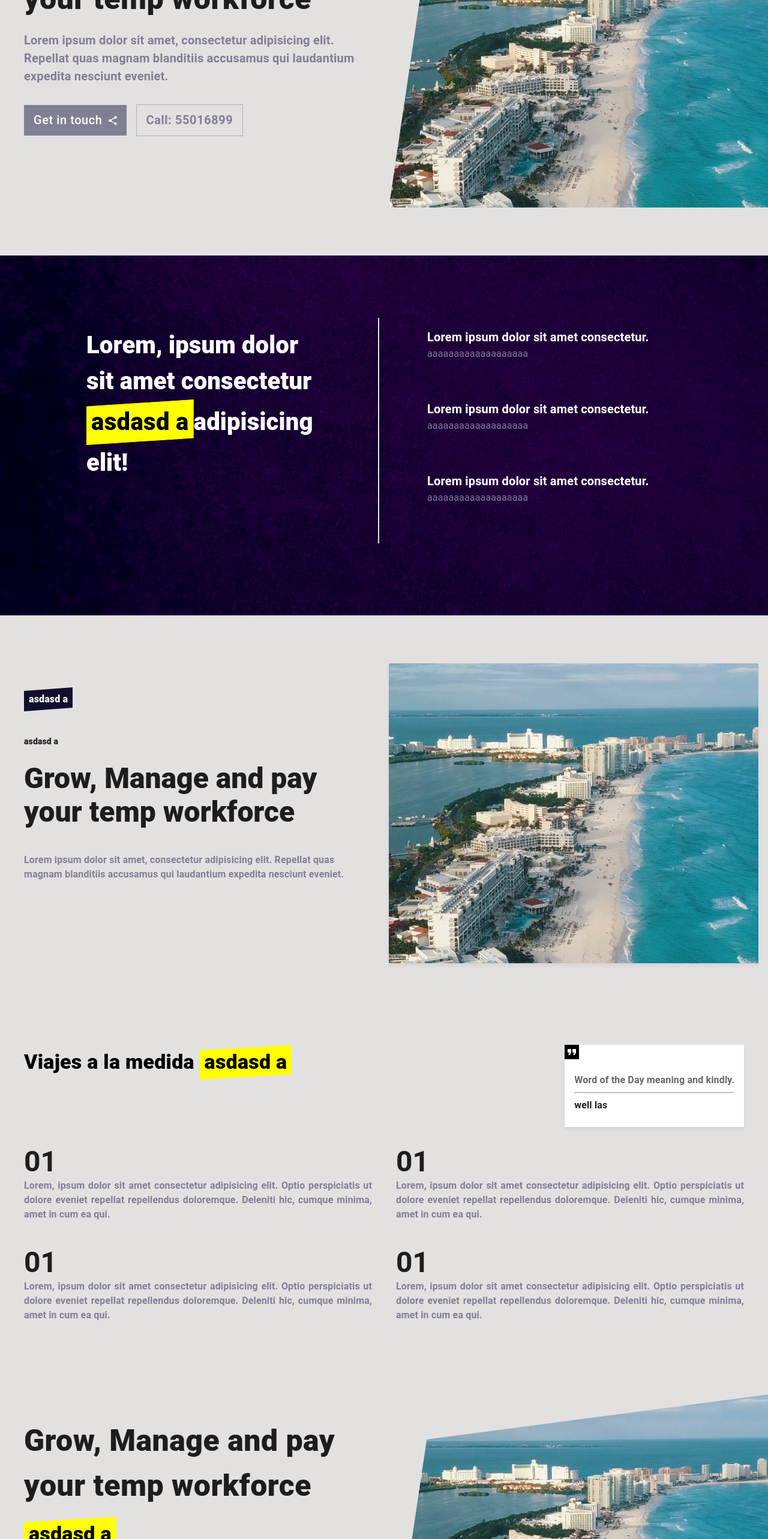
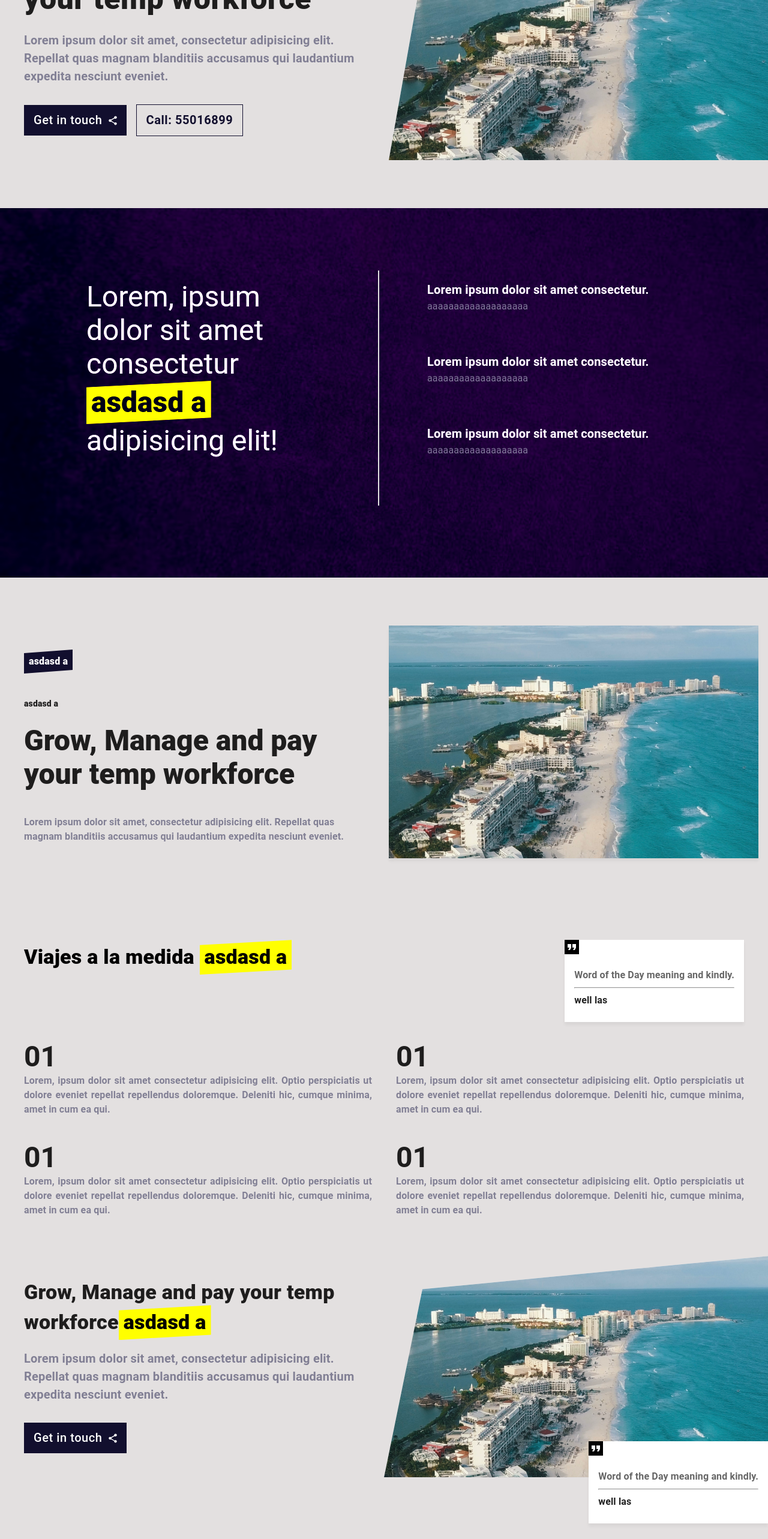
Before and after one commit to carterror/landingpage, a Next.js app: page / in a window 1280 px wide. Shown: the part 234-2800 px from the top of the page at 60% size. Built offline with nearby package versions, Linux system fonts and the light colour scheme.

Commit message:
cambios en el footer y formulario de contacto
mezcla de esos componentes y arreglos en tamannos de letras

```diff
--- a/components/home/Banner.tsx
+++ b/components/home/Banner.tsx
@@ -14,14 +14,6 @@ import ShareIcon from '@mui/icons-material/Share';
 
 export const Banner = () => {
 
-  const { t } = useTranslation()
-  const images = [
-    "/0.jpg",
-    "/1.jpg",
-    "/2.jpg",
-
-  ];
-
   return (
     <Grid className={styles.bgHome}>
     <Grid item xs={12}>
@@ -35,17 +27,18 @@ export const Banner = () => {
                   Lorem ipsum dolor sit amet, consectetur adipisicing elit. Repellat quas magnam blanditiis accusamus qui laudantium expedita nesciunt eveniet.
                 </Typography>
                 <Box paddingTop={4}>
-                <Button color='secondary' sx={{fontSize: 20, paddingX: 2, paddingY: 1, marginRight: 2}} endIcon={<ShareIcon />} >Get in touch</Button>
-                <Button variant='outlined' color='secondary' sx={{fontSize: 20, paddingX: 2, paddingY: 1, fontWeight: 600}}>Call: 55016899</Button>
+                <Button color='secondary' sx={{fontSize: 20, paddingX: 2, paddingY: 1, marginRight: 2, backgroundColor: '#120f2e'}} endIcon={<ShareIcon />} >Get in touch</Button>
+                <Button variant='outlined' color='secondary' sx={{fontSize: 20, paddingX: 2, paddingY: 1, fontWeight: 600, borderColor: '#120f2e', color: '#120f2e'}}>Call: 55016899</Button>
                 </Box>
                 </Grid>
           </Grid>
           <Grid item xs={12} md={6} display="flex" justifyContent={"end"} >
-          <Card sx={{borderRadius: 0, clipPath: 'polygon(100% 0%,10% 15%, 0% 100%, 100% 100%)'}} >
+          <Card sx={{borderRadius: 0, clipPath: {md: 'polygon(100% 0%,10% 15%, 0% 100%, 100% 100%)'}}} >
 
           <CardMedia
                   component="img"
-                  height="500"
+                  // width="100%"
+                  height="100%"
                   image="/0.jpg"
                   alt="green iguana"
                 />
--- a/components/home/Seccion1.tsx
+++ b/components/home/Seccion1.tsx
@@ -22,10 +22,10 @@ export const Session1 = () => {
                 backgroundRepeat: 'no-repeat',filter: 'contrast(1.3)',  color: "white"}}>
                 <Container>
                 <Grid container spacing={2} justifyContent="space-between" sx={{backgroundColor: '', color: "white"}}>
-                <Grid item xs={12} md={6} display={'block'} sx={{borderRight: {xs: 'none', md: 'solid #ccc 2px'}, borderBottom: {xs: 'solid #ccc 2px', md: 'none'}, fontWeight: 800, fontSize: 40, paddingRight: 10, paddingBottom: 10, marginBottom: {xs: 10, md: 0} }}>
-                    Lorem, ipsum dolor sit amet consectetur
-                    <Typography bgcolor={'yellow'} fontWeight={800} fontSize={40} color={'#120f2e'} sx={{ clipPath: 'polygon(100% 0%, 0% 15%, 0% 100%, 100% 85%)', display: 'inline-block', padding: 1}}> asdasd a </Typography>
-                 adipisicing elit!
+                <Grid item xs={12} md={6} display={'block'} sx={{borderRight: {xs: 'none', md: 'solid #ccc 2px'}, borderBottom: {xs: 'solid #ccc 2px', md: 'none'}, fontWeight: 800, paddingRight: 10, paddingBottom: 10, marginBottom: {xs: 10, md: 0} }}>
+                    <Typography variant="h3"> Lorem, ipsum dolor sit amet consectetur
+                    <Typography bgcolor={'yellow'} fontWeight={800} variant="h3" color={'#120f2e'} sx={{ clipPath: 'polygon(100% 0%, 0% 15%, 0% 100%, 100% 85%)', display: 'inline-block', padding: 1}}> asdasd a </Typography>
+                 adipisicing elit!</Typography>
 
                 </Grid>
 
@@ -33,23 +33,23 @@ export const Session1 = () => {
                 <Grid item xs={12}  md={6}>
 
                     <ScrollSpy des={{x:-20,y:0}} pos={300}>
-                        <Grid item xs={12} marginBottom={8} sx={{paddingLeft: 8}}>
-                            <Typography variant="h6" fontWeight={600}>Lorem ipsum dolor sit amet consectetur.</Typography>
-                            <Typography color={'secondary'}>aaaaaaaaaaaaaaaaaaa</Typography>
+                        <Grid item xs={12} marginBottom={8} sx={{paddingLeft: {xs: 1, md: 8}}}>
+                            <Typography variant="h6" fontWeight={600} sx={{wordWrap: 'break-word'}}>Lorem ipsum dolor sit amet consectetur.</Typography>
+                            <Typography color={'secondary'} sx={{wordWrap: 'break-word'}}>aaaaaaaaaaaaaaaaaaa</Typography>
 
                         </Grid>
                     </ScrollSpy>
                     <ScrollSpy des={{x:-20,y:0}} pos={350}>
-                        <Grid item xs={12} marginBottom={8} sx={{paddingLeft: 8}}>
-                            <Typography variant="h6" fontWeight={600}>Lorem ipsum dolor sit amet consectetur.</Typography>
-                            <Typography color={'secondary'}>aaaaaaaaaaaaaaaaaaa</Typography>
+                        <Grid item xs={12} marginBottom={8} sx={{paddingLeft: {xs: 1, md: 8}}}>
+                            <Typography variant="h6" fontWeight={600} sx={{wordWrap: 'break-word'}}>Lorem ipsum dolor sit amet consectetur.</Typography>
+                            <Typography color={'secondary'} sx={{wordWrap: 'break-word'}}>aaaaaaaaaaaaaaaaaaa</Typography>
 
                         </Grid>
                     </ScrollSpy>
                     <ScrollSpy des={{x:-20,y:0}} pos={400}>
-                    <Grid item xs={12} marginBottom={8} sx={{paddingLeft: 8}}>
-                        <Typography variant="h6" fontWeight={600}>Lorem ipsum dolor sit amet consectetur.</Typography>
-                        <Typography color={'secondary'}>aaaaaaaaaaaaaaaaaaa</Typography>
+                    <Grid item xs={12} marginBottom={8} sx={{paddingLeft: {xs: 1, md: 8}}} >
+                        <Typography variant="h6" fontWeight={600} sx={{wordWrap: 'break-word'}}>Lorem ipsum dolor sit amet consectetur.</Typography>
+                        <Typography color={'secondary'} sx={{wordWrap: 'break-word'}}>aaaaaaaaaaaaaaaaaaa</Typography>
 
                     </Grid>
                     </ScrollSpy>
--- a/components/home/Session2.tsx
+++ b/components/home/Session2.tsx
@@ -45,7 +45,7 @@ export const Session2 = () => {
             <Card sx={{borderRadius: 0}}>
                 <CardMedia
                   component="img"
-                  height="500"
+                  height="100%"
                   image="/0.jpg"
                   alt="green iguana"
                 />
--- a/components/home/Session4.tsx
+++ b/components/home/Session4.tsx
@@ -10,6 +10,7 @@ import "swiper/css/scrollbar";
 import 'swiper/css/effect-fade';
 import Image from 'next/image';
 import ShareIcon from '@mui/icons-material/Share';
+import FormatQuoteIcon from '@mui/icons-material/FormatQuote';
 
 
 export const Session4 = () => {
@@ -25,10 +26,10 @@ export const Session4 = () => {
   return (
     <Grid className={styles.bgHome}>
     <Grid item xs={12}>
-        <Grid container spacing={2} display="flex" justifyContent={"space-between"} paddingY={10}>
+        <Grid container display="flex" justifyContent={"space-between"} paddingY={3}>
           <Grid item xs={12} md={6} display="flex" justifyContent={"end"}>
             <Grid item xs={12} paddingY={5} paddingX={5}>
-                <Typography fontSize={50} fontWeight={900} >
+                <Typography variant='h4' fontWeight={900} >
                   Grow, Manage and pay your temp workforce
                   <Typography color={'black'} fontWeight={800} variant='h4' padding={1} bgcolor={'yellow'} sx={{ clipPath: 'polygon(100% 0%, 0% 15%, 0% 100%, 100% 85%)', display: 'inline-block'}}> asdasd a </Typography>
 
@@ -37,8 +38,7 @@ export const Session4 = () => {
                   Lorem ipsum dolor sit amet, consectetur adipisicing elit. Repellat quas magnam blanditiis accusamus qui laudantium expedita nesciunt eveniet.
                 </Typography>
                 <Box paddingTop={4}>
-                <Button color='secondary' sx={{fontSize: 20, paddingX: 2, paddingY: 1, marginRight: 2}} endIcon={<ShareIcon />} >Get in touch</Button>
-                <Button variant='outlined' color='secondary' sx={{fontSize: 20, paddingX: 2, paddingY: 1, fontWeight: 600}}>Call: 55016899</Button>
+                <Button color='secondary' sx={{fontSize: 20, paddingX: 2, paddingY: 1, marginRight: 2, bgcolor: '#120f2e'}} endIcon={<ShareIcon />} >Get in touch</Button>
                 </Box>
                 </Grid>
           </Grid>
@@ -47,12 +47,42 @@ export const Session4 = () => {
 
           <CardMedia
                   component="img"
-                  height="500"
+                  height="100%"
                   image="/0.jpg"
                   alt="green iguana"
                 />
             </Card>
+
+
+
           </Grid>
+          <Grid item xs={12} sm={12} position={'relative'} top={-60} height={40}>
+                        <Box
+                            sx={{
+                                display: "flex",
+
+                                justifyContent: "end",
+                                alignContent: 'end',
+                                textAlign: "end",
+
+                            }}>
+                                <Card elevation={1} sx={{ textAlign: 'left', borderRadius: 0, minWidth: 200, maxWidth: 400 }} >
+                                    <FormatQuoteIcon sx={{backgroundColor: "black", color: "white"}}/>
+                                    <CardContent>
+                                        <Typography fontWeight={700} variant="body1" color="text.secondary" gutterBottom>
+                                        Word of the Day meaning and kindly.
+                                        </Typography>
+                                        <hr />
+                                        <Typography fontWeight={700} variant="body1">
+                                        well las
+                                        </Typography>
+                                    </CardContent>
+                                </Card>
+                           {/*  <Typography variant="h4" color="white" sx={{ fontWeight: "600" }}>
+                                80.00 EU
+                            </Typography> */}
+                        </Box>
+                </Grid>
         </Grid>
 
     </Grid>
--- a/components/ui/Navbar.tsx
+++ b/components/ui/Navbar.tsx
@@ -73,7 +73,6 @@ export default function DrawerAppBar(props: Props) {
 
           <Grid
             container
-            direction="row"
             justifyContent="space-between"
             alignItems="center"
           >
@@ -88,7 +87,7 @@ export default function DrawerAppBar(props: Props) {
               </Typography>
             </Grid>
 
-            <Grid item spacing={5} sx={{ display: { xs: 'none', sm: 'none', md: 'block'} }}>
+            <Grid item sx={{ display: { xs: 'none', sm: 'none', md: 'block'} }}>
               {navItems.map((item) => (
                 <Link key={item} href="#" underline="none" sx={{marginX: 1, '&:hover': {
                   color: '#CCC',
--- a/pages/index.tsx
+++ b/pages/index.tsx
@@ -42,9 +42,8 @@ const Home: FC<Props> = ({ toggleTheme }) => {
 
             </section>
 
-            <section id={"contact"}>
+            <section id={"contact"} >
               <ContactData />
-
             </section>
 
 
```
Also changed, not shown: components/home/ContactData.tsx (+3 -50 lines), components/home/Footer.tsx (+30 -35 lines), components/home/FormContact.tsx (+2 -7 lines).
